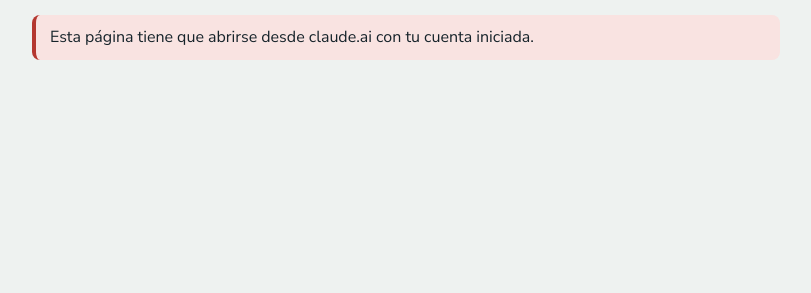
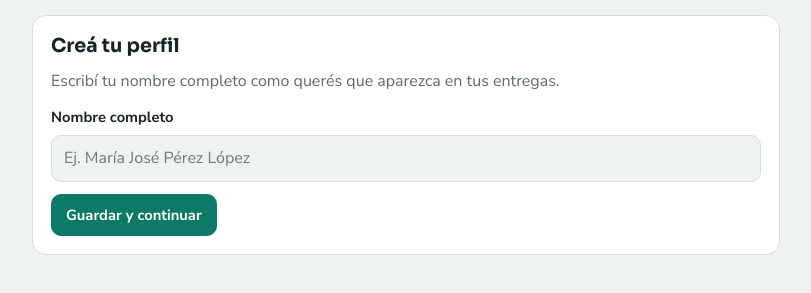
Before and after one commit to MariaJoseMontepequeZet/SER, a plain HTML site: page index.html in a window 1280 px wide. Shown: the part 71-364 px from the top of the page, without its empty margins (234-1045 px from the left). Drawn offline with nearby package versions, Linux system fonts and the light colour scheme.

Commit message:
Carga la simulación local en index.html y documenta Live Server

```diff
--- a/index.html
+++ b/index.html
@@ -9,6 +9,7 @@
 <link rel="preconnect" href="https://fonts.googleapis.com">
 <link rel="preconnect" href="https://fonts.gstatic.com" crossorigin>
 <link href="https://fonts.googleapis.com/css2?family=Sora:wght@500;600;700&family=Nunito+Sans:opsz,wght@6..12,400;6..12,600;6..12,700&display=swap" rel="stylesheet">
+<script src="dev/mock-claude.js"></script>
 <script src="https://cdnjs.cloudflare.com/ajax/libs/jspdf/2.5.1/jspdf.umd.min.js" integrity="sha384-JcnsjUPPylna1s1fvi1u12X5qjY5OL56iySh75FdtrwhO/SWXgMjoVqcKyIIWOLk" crossorigin="anonymous" referrerpolicy="no-referrer"></script>
 </head>
 <body>
```
Also changed, not shown: 1 other file.
